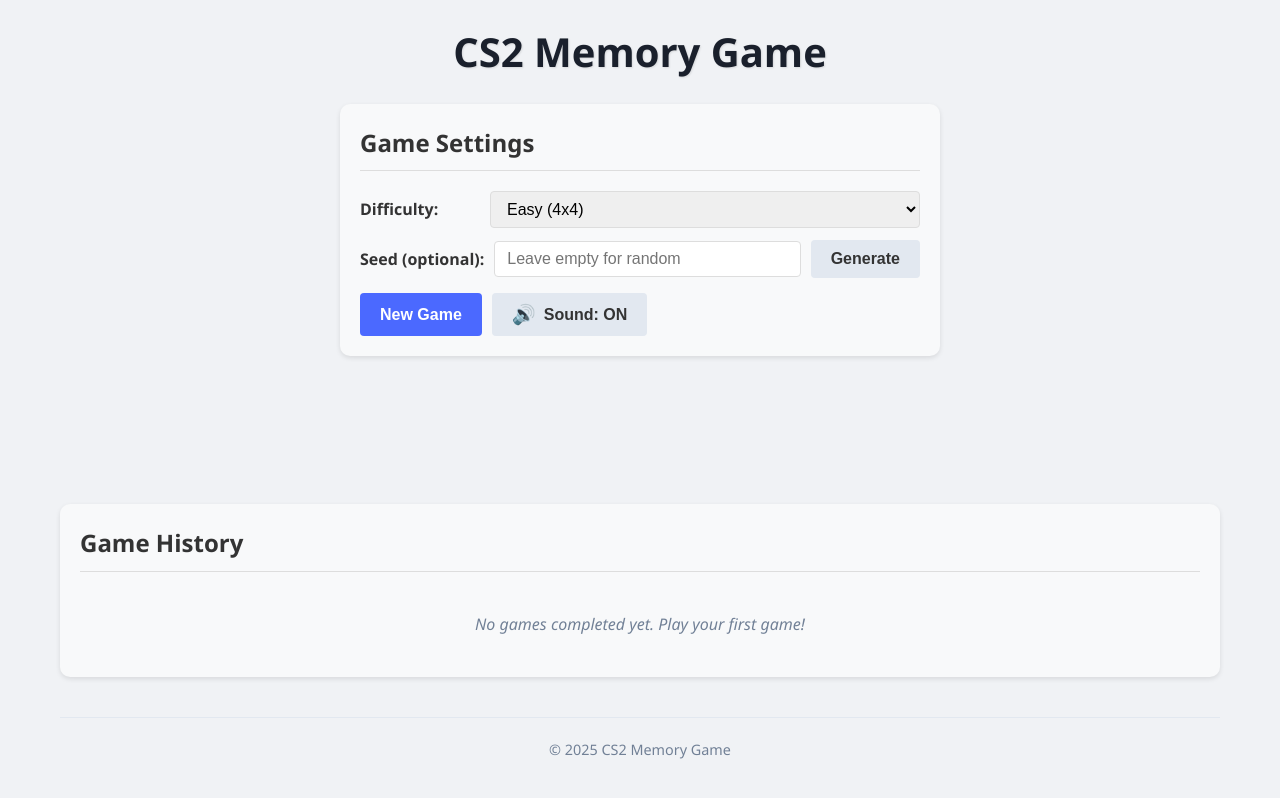
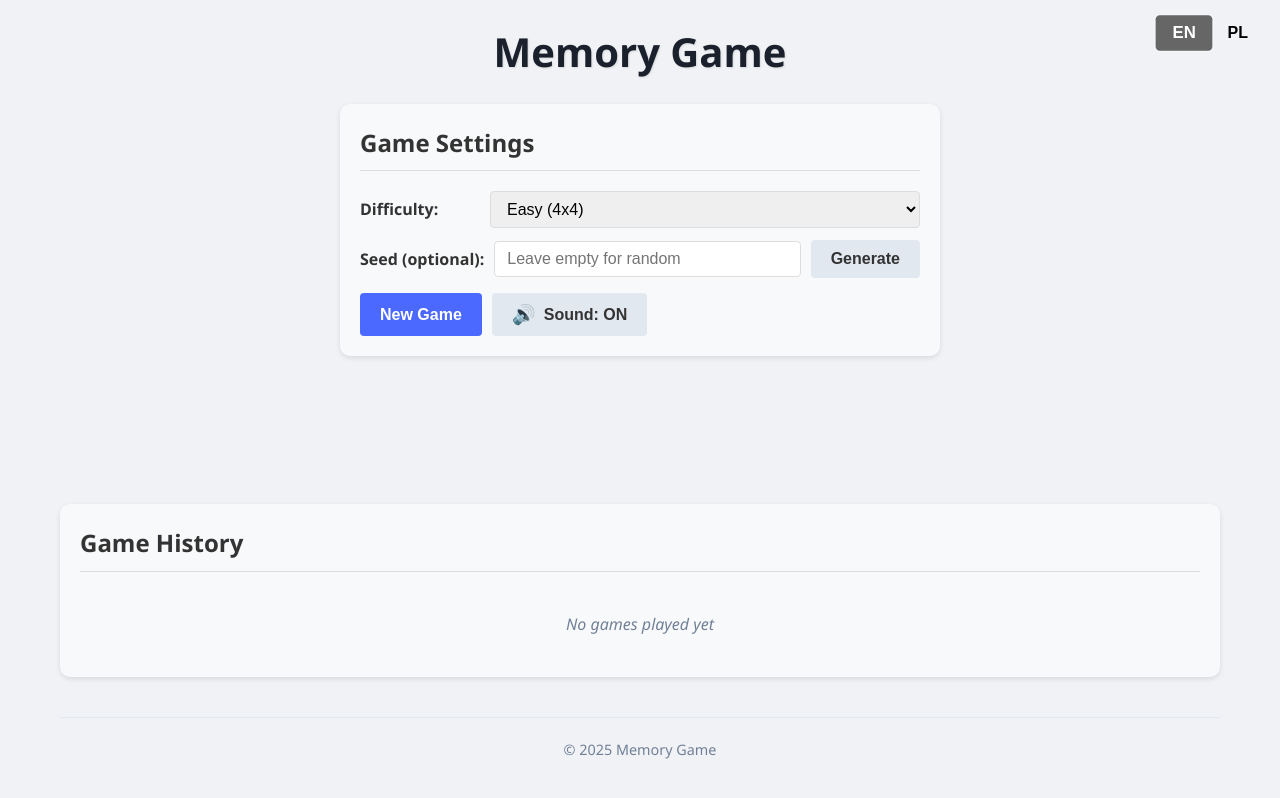
Before and after one commit to amakoz/memoryGame, a Vue app: page / in a window 1280 px wide. Shown: the top 798 px of the page. Built offline with nearby package versions, Linux system fonts and the light colour scheme; the HTML template or start-up script is replaced by a standard one.

Commit message:
implement internationalization for game components; add language support and update UI text

```diff
--- a/package.json
+++ b/package.json
@@ -17,7 +17,8 @@
   },
   "dependencies": {
     "pinia": "^3.0.1",
-    "vue": "^3.5.13"
+    "vue": "^3.5.13",
+    "vue-i18n": "9"
   },
   "devDependencies": {
     "@testing-library/vue": "^8.1.0",
--- a/src/App.css
+++ b/src/App.css
@@ -38,6 +38,35 @@ footer {
   border-top: 1px solid #e2e8f0;
 }
 
+.language-switcher {
+  position: absolute;
+  top: 1rem;
+  right: 1rem;
+  display: flex;
+}
+
+.language-button {
+  padding: 0.5rem 1rem;
+  background-color: #f0f2f5;
+  color: black;
+  border-radius: 4px;
+  cursor: pointer;
+  font-weight: bold;
+  transition: all 0.2s ease;
+}
+
+.language-button:hover {
+  background-color: #444;
+  color: white;
+}
+
+.language-button.active {
+  background-color: #666;
+  color: white;
+  box-shadow: 0 0 5px rgba(255, 255, 255, 0.5);
+  transform: scale(1.05);
+}
+
 @media (max-width: 768px) {
   .app-container {
     padding: 10px;
--- a/src/App.vue
+++ b/src/App.vue
@@ -1,14 +1,37 @@
 <script setup lang="ts">
+import { useI18n } from "vue-i18n";
 import GameBoard from "@/components/GameBoard/GameBoard.vue";
 import GameControls from "@/components/GameControls/GameControls.vue";
 import GameHistory from "@/components/GameHistory/GameHistory.vue";
 import "./App.css";
+
+const { t, locale } = useI18n();
+
+const setLanguage = (lang: string) => {
+  locale.value = lang;
+};
 </script>
 
 <template>
   <div class="app-container">
     <header>
-      <h1>CS2 Memory Game</h1>
+      <h1>{{ t("gameTitle") }}</h1>
+      <div class="language-switcher">
+        <button
+          @click="setLanguage('en')"
+          class="language-button"
+          :class="{ active: locale === 'en' }"
+        >
+          EN
+        </button>
+        <button
+          @click="setLanguage('pl')"
+          class="language-button"
+          :class="{ active: locale === 'pl' }"
+        >
+          PL
+        </button>
+      </div>
     </header>
 
     <main>
@@ -18,7 +41,7 @@ import "./App.css";
     </main>
 
     <footer>
-      <p>&copy; {{ new Date().getFullYear() }} CS2 Memory Game</p>
+      <p>&copy; {{ new Date().getFullYear() }} {{ t("gameTitle") }}</p>
     </footer>
   </div>
 </template>
--- a/src/components/GameControls/GameControls.vue
+++ b/src/components/GameControls/GameControls.vue
@@ -1,23 +1,23 @@
 <template>
   <div class="game-controls">
     <div class="control-section">
-      <h2>Game Settings</h2>
+      <h2>{{ t("gameSettings") }}</h2>
       <div class="settings-group">
-        <label for="difficulty">Difficulty:</label>
+        <label for="difficulty">{{ t("difficulty.label") }}:</label>
         <select id="difficulty" v-model="selectedDifficulty">
-          <option value="easy">Easy (4x4)</option>
-          <option value="medium">Medium (4x6)</option>
-          <option value="hard">Hard (6x6)</option>
+          <option value="easy">{{ t("difficulty.easy") }} (4x4)</option>
+          <option value="medium">{{ t("difficulty.medium") }} (4x6)</option>
+          <option value="hard">{{ t("difficulty.hard") }} (6x6)</option>
         </select>
       </div>
 
       <div class="settings-group">
-        <label for="seed">Seed (optional):</label>
+        <label for="seed">{{ t("seed.label") }}:</label>
         <input
           id="seed"
           type="text"
           v-model="seedInput"
-          placeholder="Leave empty for random"
+          :placeholder="t('seed.placeholder')"
           :disabled="isPlaying"
         />
         <button
@@ -25,16 +25,16 @@
           :disabled="isPlaying"
           class="secondary-button"
         >
-          Generate
+          {{ t("seed.generate") }}
         </button>
       </div>
 
       <div class="button-group">
         <button v-if="!isPlaying" @click="startNewGame" class="primary-button">
-          New Game
+          {{ t("newGame") }}
         </button>
         <button v-else @click="resetGame" class="warning-button">
-          Restart
+          {{ t("restart") }}
         </button>
         <button
           @click="toggleSound"
@@ -42,24 +42,24 @@
           :class="{ 'sound-muted': soundMuted }"
         >
           <span class="sound-icon">{{ soundMuted ? "🔇" : "🔊" }}</span>
-          <span>Sound: {{ soundMuted ? "OFF" : "ON" }}</span>
+          <span>{{ t("sound") }}: {{ soundMuted ? t("off") : t("on") }}</span>
         </button>
       </div>
     </div>
 
     <div v-if="isPlaying || isCompleted" class="control-section">
-      <h2>Game Statistics</h2>
+      <h2>{{ t("stats.title") }}</h2>
       <div class="stats-container">
         <div class="stat-item">
-          <span class="stat-label">Moves:</span>
+          <span class="stat-label">{{ t("stats.moves") }}:</span>
           <span class="stat-value">{{ moveCount }}</span>
         </div>
         <div class="stat-item">
-          <span class="stat-label">Time:</span>
+          <span class="stat-label">{{ t("stats.time") }}:</span>
           <span class="stat-value">{{ formattedTime }}</span>
         </div>
         <div class="stat-item">
-          <span class="stat-label">Seed:</span>
+          <span class="stat-label">{{ t("stats.seed") }}:</span>
           <span class="stat-value">{{ currentSeed }}</span>
         </div>
       </div>
@@ -71,9 +71,11 @@
 import { ref, computed, onMounted, onUnmounted } from "vue";
 import { useGameStore } from "@/stores/gameStore";
 import { useSoundEffects } from "@/services/soundService";
+import { useI18n } from "vue-i18n";
 import type { Difficulty } from "@/types";
 import "./GameControls.css";
 
+const { t } = useI18n();
 const gameStore = useGameStore();
 const soundService = useSoundEffects();
 
--- a/src/components/GameHistory/GameHistory.css
+++ b/src/components/GameHistory/GameHistory.css
@@ -60,6 +60,10 @@ h2 {
   background-color: #3a57e8;
 }
 
+.clear-history-button {
+  margin-top: 20px;
+}
+
 /* Responsive styling */
 @media (max-width: 768px) {
   .game-history {
--- a/src/components/GameHistory/GameHistory.vue
+++ b/src/components/GameHistory/GameHistory.vue
@@ -1,44 +1,53 @@
 <template>
   <div class="game-history">
-    <h2>Game History</h2>
+    <h2>{{ t("history.title") }}</h2>
     <div v-if="history.length === 0" class="empty-history">
-      No games completed yet. Play your first game!
+      {{ t("history.noGames") }}
     </div>
     <table v-else class="history-table">
       <thead>
         <tr>
-          <th>Date</th>
-          <th>Difficulty</th>
-          <th>Moves</th>
-          <th>Time</th>
-          <th>Seed</th>
-          <th>Actions</th>
+          <th>{{ t("history.date") }}</th>
+          <th>{{ t("history.difficulty") }}</th>
+          <th>{{ t("stats.moves") }}</th>
+          <th>{{ t("history.duration") }}</th>
+          <th>{{ t("stats.seed") }}</th>
+          <th>{{ t("history.replay") }}</th>
         </tr>
       </thead>
       <tbody>
         <tr v-for="game in sortedHistory" :key="game.id">
           <td>{{ formatDate(game.date) }}</td>
-          <td>{{ capitalizeFirstLetter(game.difficulty) }}</td>
+          <td>{{ t(`difficulty.${game.difficulty}`) }}</td>
           <td>{{ game.moves }}</td>
           <td>{{ formatTime(game.time) }}</td>
           <td>{{ game.seed }}</td>
           <td>
             <button @click="replayGame(game)" class="replay-button">
-              Replay
+              {{ t("history.replay") }}
             </button>
           </td>
         </tr>
       </tbody>
     </table>
+    <button
+      v-if="history.length > 0"
+      @click="clearHistory"
+      class="clear-history-button"
+    >
+      {{ t("history.clear") }}
+    </button>
   </div>
 </template>
 
 <script setup lang="ts">
 import { computed } from "vue";
 import { useGameStore } from "@/stores/gameStore";
+import { useI18n } from "vue-i18n";
 import type { HistoryEntry } from "@/types";
 import "./GameHistory.css";
 
+const { t, locale } = useI18n();
 const gameStore = useGameStore();
 
 const history = computed(() => gameStore.history);
@@ -53,7 +62,8 @@ const sortedHistory = computed(() => {
 // Format date for display
 const formatDate = (dateString: string) => {
   const date = new Date(dateString);
-  return new Intl.DateTimeFormat("en-US", {
+  // Use the current locale for date formatting
+  return new Intl.DateTimeFormat(locale.value === "en" ? "en-US" : "pl-PL", {
     year: "numeric",
     month: "short",
     day: "numeric",
@@ -69,11 +79,6 @@ const formatTime = (seconds: number) => {
   return `${minutes}:${remainingSeconds.toString().padStart(2, "0")}`;
 };
 
-// Capitalize first letter of a string
-const capitalizeFirstLetter = (str: string) => {
-  return str.charAt(0).toUpperCase() + str.slice(1);
-};
-
 // Start a new game with the same settings as a previous one
 const replayGame = (game: HistoryEntry) => {
   gameStore.resetGame();
@@ -83,4 +88,9 @@ const replayGame = (game: HistoryEntry) => {
   // Dispatch a custom event to notify other components that a game has been replayed
   document.dispatchEvent(new CustomEvent("game-replayed"));
 };
+
+// Clear all game history
+const clearHistory = () => {
+  gameStore.clearHistory();
+};
 </script>
--- /dev/null
+++ b/src/i18n/index.ts
@@ -0,0 +1,14 @@
+import { createI18n } from "vue-i18n";
+import en from "./locales/en.json";
+import pl from "./locales/pl.json";
+
+export default createI18n({
+  legacy: false, // Set to false to use Composition API
+  globalInjection: true, // Make $t, $d, etc. available in templates
+  locale: "en", // Set default locale
+  fallbackLocale: "en", // Set fallback locale
+  messages: {
+    en,
+    pl,
+  },
+});
--- /dev/null
+++ b/src/i18n/locales/en.json
@@ -0,0 +1,41 @@
+{
+  "gameTitle": "Memory Game",
+  "newGame": "New Game",
+  "restart": "Restart",
+  "gameSettings": "Game Settings",
+  "difficulty": {
+    "label": "Difficulty",
+    "easy": "Easy",
+    "medium": "Medium",
+    "hard": "Hard"
+  },
+  "seed": {
+    "label": "Seed (optional)",
+    "placeholder": "Leave empty for random",
+    "generate": "Generate"
+  },
+  "sound": "Sound",
+  "on": "ON",
+  "off": "OFF",
+  "stats": {
+    "title": "Game Statistics",
+    "moves": "Moves",
+    "matches": "Matches",
+    "time": "Time",
+    "seed": "Seed"
+  },
+  "history": {
+    "title": "Game History",
+    "date": "Date",
+    "duration": "Duration",
+    "result": "Result",
+    "difficulty": "Difficulty",
+    "noGames": "No games played yet",
+    "replay": "Replay",
+    "clear": "Clear History"
+  },
+  "result": {
+    "win": "Win",
+    "gameOver": "Game Over"
+  }
+}
--- /dev/null
+++ b/src/i18n/locales/pl.json
@@ -0,0 +1,41 @@
+{
+  "gameTitle": "Gra w pamięć",
+  "newGame": "Nowa gra",
+  "restart": "Restart",
+  "gameSettings": "Ustawienia gry",
+  "difficulty": {
+    "label": "Poziom trudności",
+    "easy": "Łatwy",
+    "medium": "Średni",
+    "hard": "Trudny"
+  },
+  "seed": {
+    "label": "Seed (opcjonalnie)",
+    "placeholder": "Zostaw puste dla losowego",
+    "generate": "Generuj"
+  },
+  "sound": "Dźwięk",
+  "on": "WŁ",
+  "off": "WYŁ",
+  "stats": {
+    "title": "Statystyki gry",
+    "moves": "Ruchy",
+    "matches": "Pary",
+    "time": "Czas",
+    "seed": "Seed"
+  },
+  "history": {
+    "title": "Historia gier",
+    "date": "Data",
+    "duration": "Czas trwania",
+    "result": "Wynik",
+    "difficulty": "Poziom trudności",
+    "noGames": "Brak rozegranych gier",
+    "replay": "Powtórz",
+    "clear": "Wyczyść historię"
+  },
+  "result": {
+    "win": "Wygrana",
+    "gameOver": "Koniec gry"
+  }
+}
--- a/src/main.ts
+++ b/src/main.ts
@@ -1,9 +1,11 @@
 import { createApp } from "vue";
 import { createPinia } from "pinia";
 import App from "./App.vue";
+import i18n from "./i18n";
 
 const app = createApp(App);
 
 app.use(createPinia());
+app.use(i18n);
 
 app.mount("#app");
--- a/src/stores/gameStore.ts
+++ b/src/stores/gameStore.ts
@@ -317,6 +317,12 @@ export const useGameStore = defineStore("game", () => {
     moveCount.value = 0;
   }
 
+  // Helper to clear all history
+  const clearHistory = () => {
+    history.value = [];
+    saveHistory();
+  };
+
   // Initialize
   loadHistory();
 
@@ -346,5 +352,6 @@ export const useGameStore = defineStore("game", () => {
     resetGame,
     loadGameState,
     clearGameState,
+    clearHistory,
   };
 });
```
Also changed, not shown: 1 other file (tests, documents, lock files or other folders).
